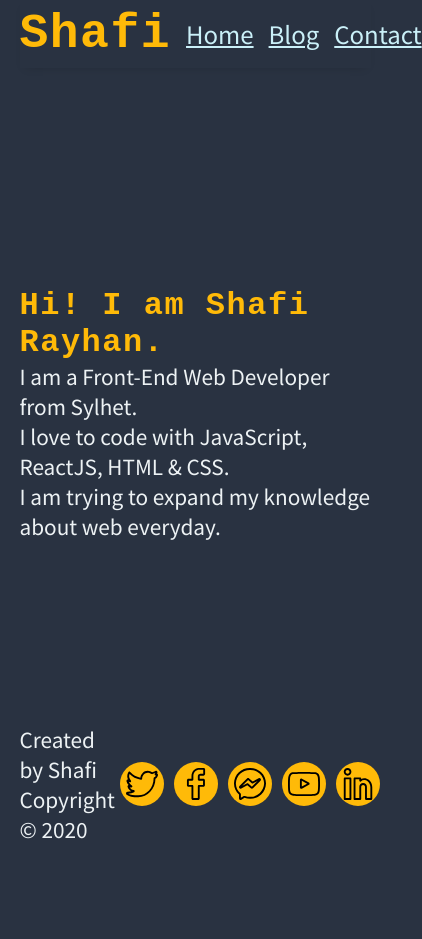
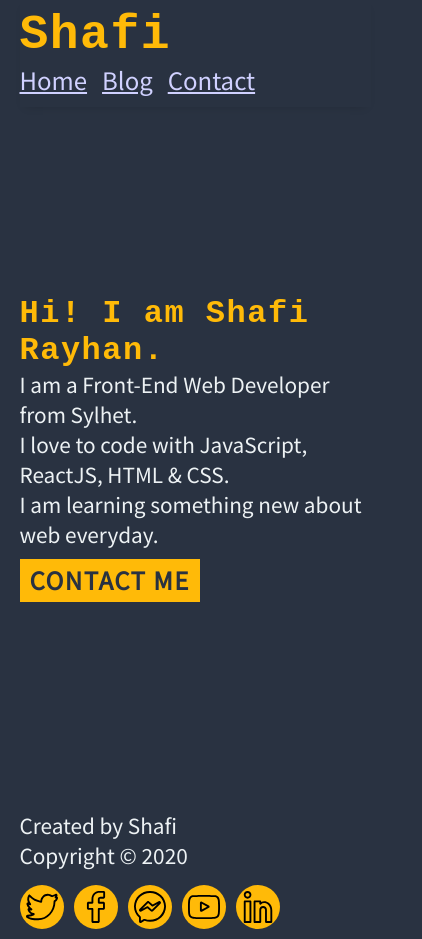
Before and after one commit to r-shafi/shafi-ml, a React (Create React App) app: page / in a window 390 px wide. Shown: the whole page, 422 px wide, since content can reach past the window. Before the commit the page ends 844 px from the top, so only its background shows below. Built offline with nearby package versions, Linux system fonts and the light colour scheme; a web font is replaced by a local one.

Commit message:
Homepage

```diff
--- a/src/App.js
+++ b/src/App.js
@@ -32,6 +32,7 @@ class App extends React.Component {
             </Route>
           </Switch>
         </Router>
+        <div className="footermargin"></div>
         <Footer />
       </div>
     );
--- a/src/component/pages/Home.js
+++ b/src/component/pages/Home.js
@@ -7,7 +7,10 @@ function Home() {
         <h1>Hi! I am Shafi Rayhan.</h1>
         <p>I am a Front-End Web Developer from Sylhet.</p>
         <p>I love to code with JavaScript, ReactJS, HTML & CSS.</p>
-        <p>I am trying to expand my knowledge about web everyday.</p>
+        <p>I am learning something new about web everyday.</p>
+        <a href="mailto:rayhanshafi7@gmail.com" className="button">
+          CONTACT ME
+        </a>
       </div>
     </div>
   );
--- a/src/index.css
+++ b/src/index.css
@@ -4,11 +4,15 @@
 
 :root {
   --bg: #293241;
-  --nav: #caf0f8;
   --link: #ee6c4d;
   --title: #ffba08;
+  --nav: #d0d1ff;
   --text: #edf2f4;
   --hl: #80b918;
+}
+
+:focus {
+  outline: 3px solid #ff006e;
 }
 
 * {
@@ -65,6 +69,11 @@ nav a {
   margin-left: 15px;
 }
 
+nav a:hover,
+nav a:focus {
+  color: #f08080;
+}
+
 img {
   width: 50px;
 }
@@ -77,6 +86,7 @@ footer {
   display: flex;
   justify-content: space-between;
   align-items: center;
+  padding-bottom: 10px;
 }
 
 .social {
@@ -95,6 +105,11 @@ footer {
   border-radius: 50%;
 }
 
+.social a:hover,
+.social a:focus {
+  background: var(--nav);
+}
+
 .social img {
   height: 2rem;
   width: 2rem;
@@ -106,3 +121,51 @@ footer {
   justify-content: space-between;
   align-items: center;
 }
+
+.button {
+  display: table;
+  margin: 10px 0;
+  font-size: 1.5rem;
+  letter-spacing: 1.5px;
+  text-decoration: none;
+  padding: 3px 10px 5px;
+  background: var(--title);
+  color: var(--bg);
+  font-weight: bold;
+}
+
+.button:hover,
+.button:focus {
+  background: var(--nav);
+  box-shadow: 0 0 10px rgba(0, 0, 0, 0.4);
+}
+.footermargin {
+  min-height: 10vh;
+}
+
+@media (max-width: 750px) {
+  header,
+  footer {
+    flex-direction: column;
+    align-items: flex-start;
+  }
+  header h1 {
+    padding-top: 8px;
+  }
+  nav a {
+    display: inline-block;
+    margin: 0;
+    margin-right: 15px;
+    margin-bottom: 10px;
+  }
+  .social {
+    margin-top: 15px;
+  }
+  .social a {
+    margin: 0;
+    margin-right: 10px;
+  }
+  .footermargin {
+    min-height: 20vh;
+  }
+}
```
Also changed, not shown: 21 other files (tests, documents, lock files or other folders).
